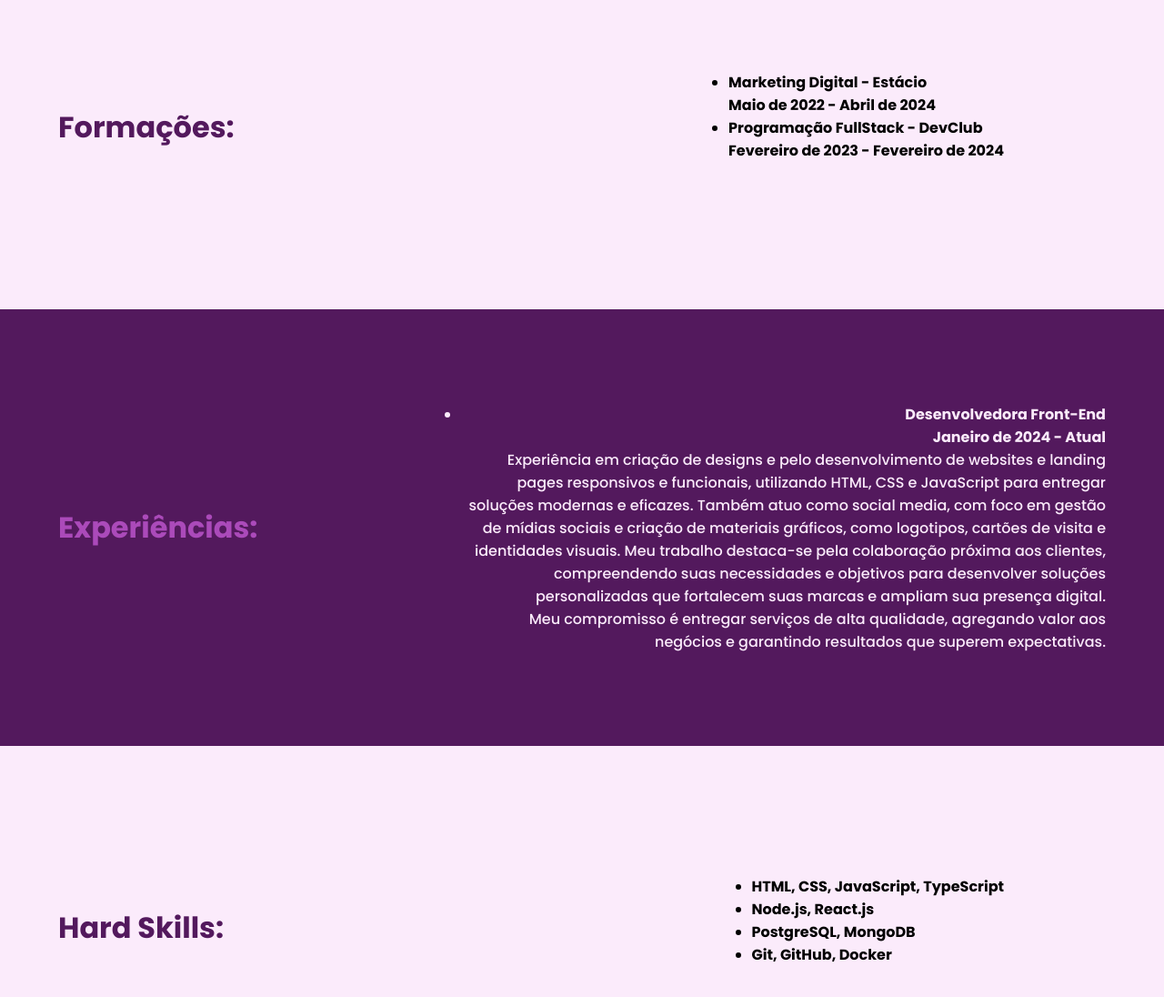
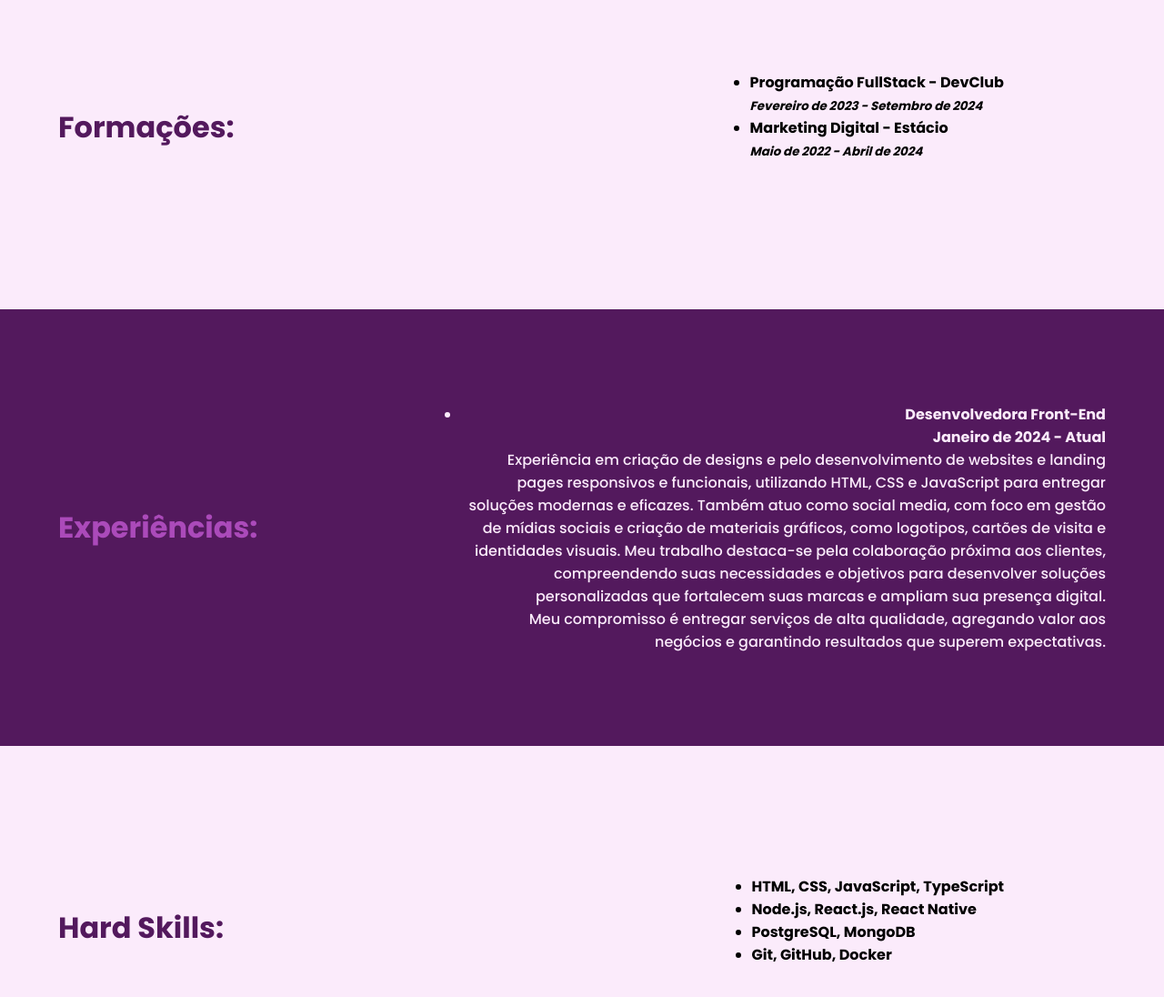
Before and after one commit to gabrielabade/curriculo, a plain HTML site: page index.html in a window 1280 px wide. Shown: the part 1660-2756 px from the top of the page at 91% size. Drawn offline with nearby package versions, Linux system fonts and the light colour scheme.

Commit message:
fix date format

```diff
--- a/index.html
+++ b/index.html
@@ -73,11 +73,11 @@
         <section id="formacoes">
             <h3 class="subtitulo">Formações:</h3>
             <ul>
+                <li>Programação FullStack - DevClub <br>
+                 <small><i>Fevereiro de 2023 - Setembro de 2024</i></small>
+                </li>
                 <li>Marketing Digital - Estácio <br>
-                    Maio de 2022 - Abril de 2024
-                </li>
-                <li>Programação FullStack - DevClub <br>
-                    Fevereiro de 2023 - Fevereiro de 2024
+                    <small><i>Maio de 2022 - Abril de 2024</i></small>
                 </li>
             </ul>
         </section>
@@ -103,7 +103,7 @@
             <h3 class="subtitulo">Hard Skills:</h3>
             <ul>
                 <li>HTML, CSS, JavaScript, TypeScript</li>
-                <li>Node.js, React.js</li>
+                <li>Node.js, React.js, React Native</li>
                 <li>PostgreSQL, MongoDB</li>
                 <li>Git, GitHub, Docker</li>
             </ul>
```
